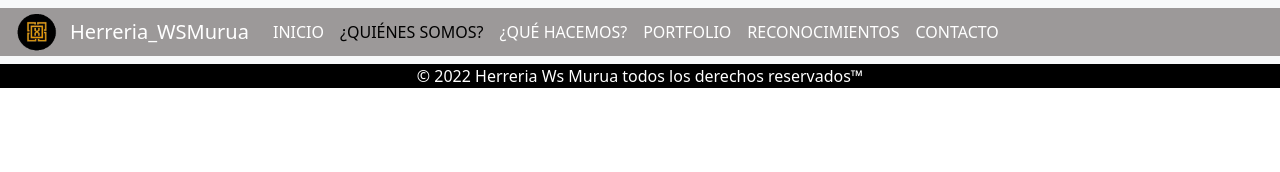
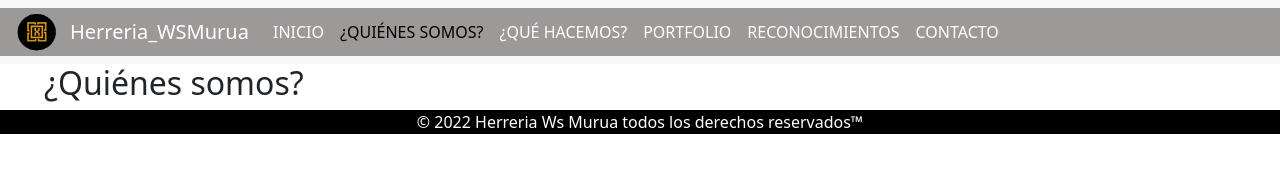
Before and after one commit to MuruaSL/Herreria_WSMurua-, a plain HTML site: page pages/quienes_somos.html in a window 1280 px wide. Drawn offline with nearby package versions, Linux system fonts and the light colour scheme.

Commit message:
titulos y estructura de quienes somos html

```diff
--- a/css/style.css
+++ b/css/style.css
@@ -130,3 +130,9 @@ footer{
 .margin_bot_20{
     margin-bottom: 20px;
 }
+
+/*--------------------------------------QUIENES SOMOS ----------------------------------------*/
+.quienes_somos_title{
+    padding-left: 2rem;
+    font-size: 2rem;
+}
--- a/pages/quienes_somos.html
+++ b/pages/quienes_somos.html
@@ -48,6 +48,14 @@
 
     <main>
 
+        <div class="container-fluid">
+            <h1 class="quienes_somos_title">
+                ¿Quiénes somos?
+            </h1>
+        </div>
+        <div class="container-fluid">
+
+        </div>
     </main>
 
     <footer class="container-fluid">
```
